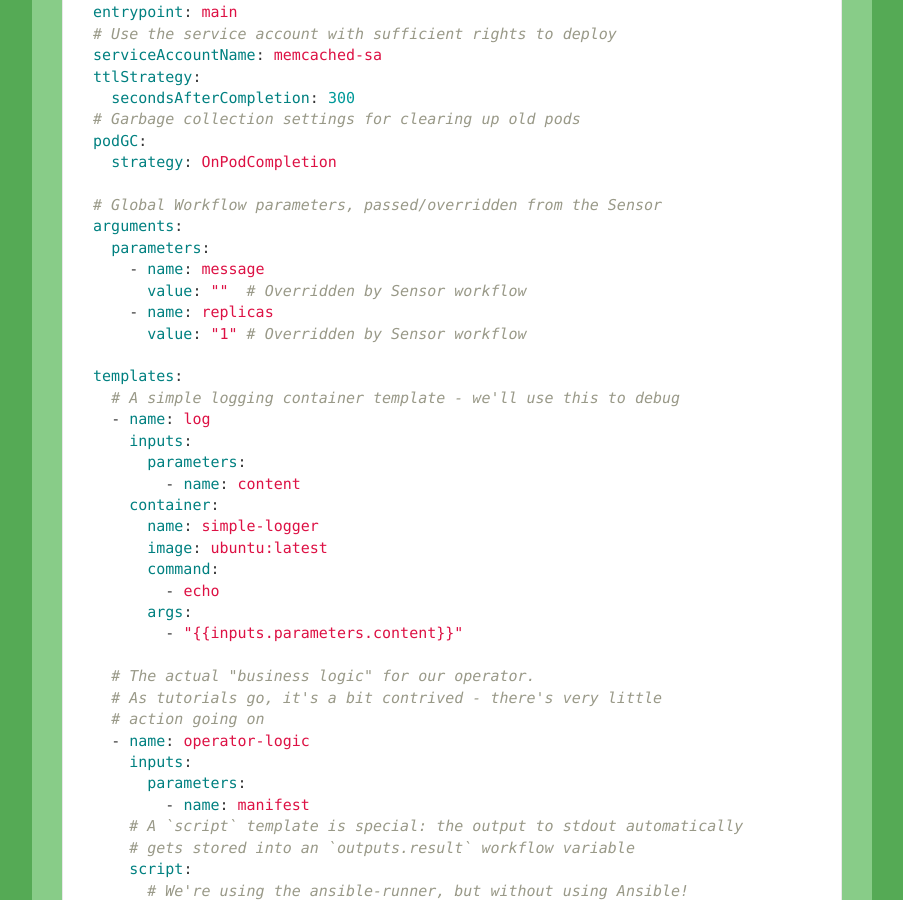
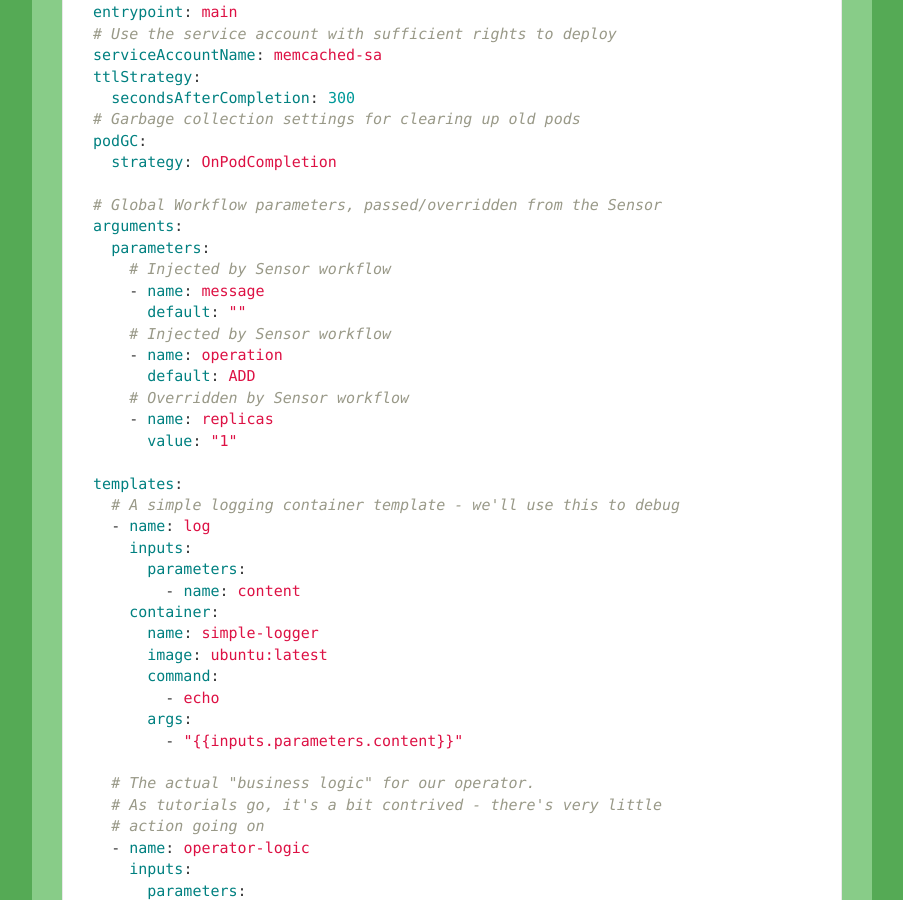
Before and after one commit to reinvantveer/reinvantveer.github.io, a Jekyll site: the page built from _posts/2022-01-29-easier-operator.md, in a window 1280 px wide and 900 px high, scrolled down 11026 px. Shown: the whole window, without its empty margins (188-1091 px from the left). Built offline with Jekyll 4.4.1, drawn with Linux system fonts in a browser that asks for light colours; comment, search, counter and statistics services are not loaded.

Commit message:
add workflow parameter defaults to facilitate workflow template testing
Signed-off-by: reinvantveer <reinvantveer@gmail.com>

```diff
--- a/_includes/memcached/workflow-template.yaml
+++ b/_includes/memcached/workflow-template.yaml
@@ -18,10 +18,15 @@ spec:
   # Global Workflow parameters, passed/overridden from the Sensor
   arguments:
     parameters:
+      # Injected by Sensor workflow
       - name: message
-        value: ""  # Overridden by Sensor workflow
+        default: ""
+      # Injected by Sensor workflow
+      - name: operation
+        default: ADD
+      # Overridden by Sensor workflow
       - name: replicas
-        value: "1" # Overridden by Sensor workflow
+        value: "1"
 
   templates:
     # A simple logging container template - we'll use this to debug
```
